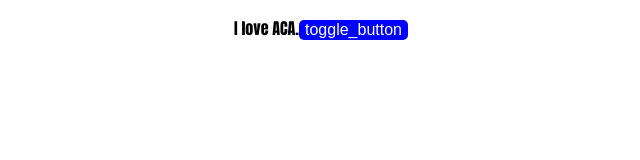
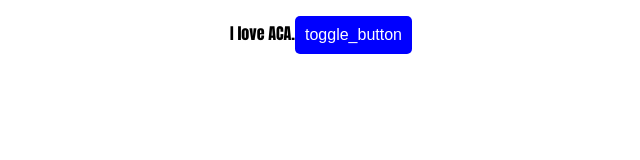
Before and after one commit to Mulendeshi/hello-aca-github, a plain HTML site: page index.html in a window 1280 px wide. Shown: the whole page, without its empty margins (319-959 px from the left). Drawn offline with Linux system fonts and the light colour scheme.

Commit message:
fixing config file error

```diff
--- a/CSS/cssfile.css
+++ b/CSS/cssfile.css
@@ -2,13 +2,13 @@
     font-family: Impact, Haettenschweiler, 'Arial Narrow Bold', sans-serif;
     display: flex;
     justify-content: center;
-    align-items: first baseline;
+    align-items:first baseline;
     height:auto;
     margin: auto;
 }
 
 button {
-    padding: auto;
+    padding: 10px;
     background-color: blue;
     border: none;
     cursor: pointer;
--- a/JS/javascript.js
+++ b/JS/javascript.js
@@ -4,3 +4,5 @@
    console.log("ACA just taught me about continuous integration and continuous deployment.");
     alert("ACA just taught me about continuous integration and continuous deployment.");
 });
+
+//JG9NpsqqqRBXF6gQUEgaoOWb
```
Also changed, not shown: index.html (+0 -1 lines), 1 other file.
